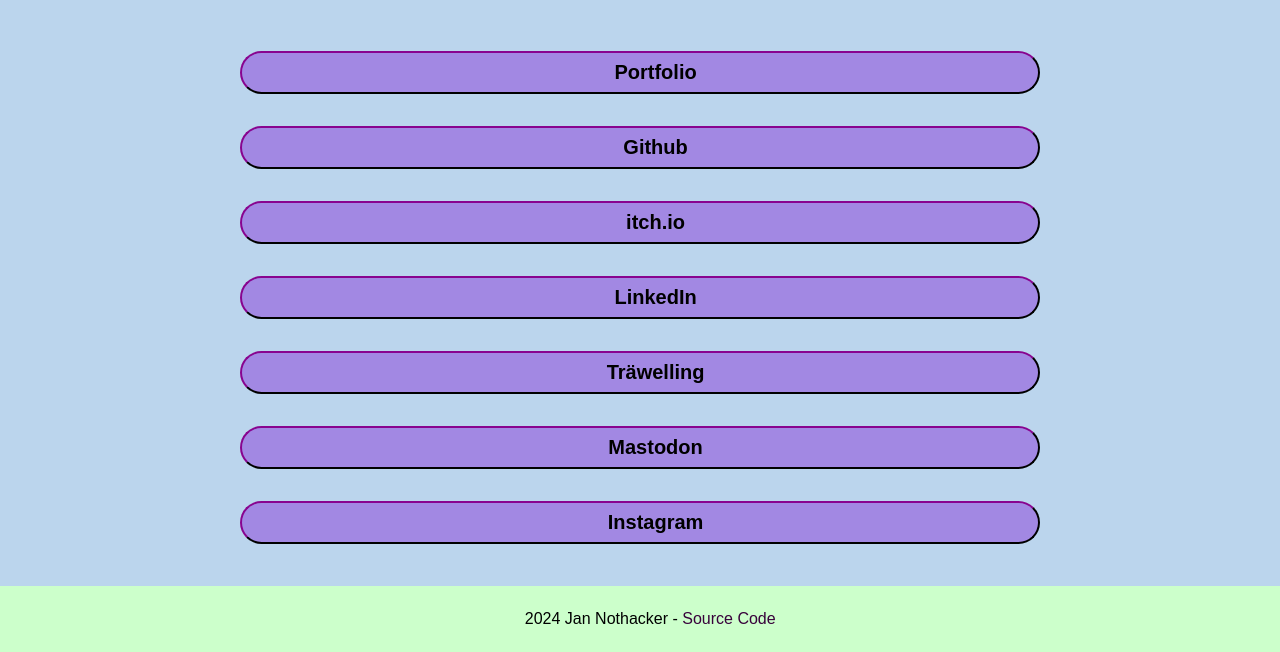
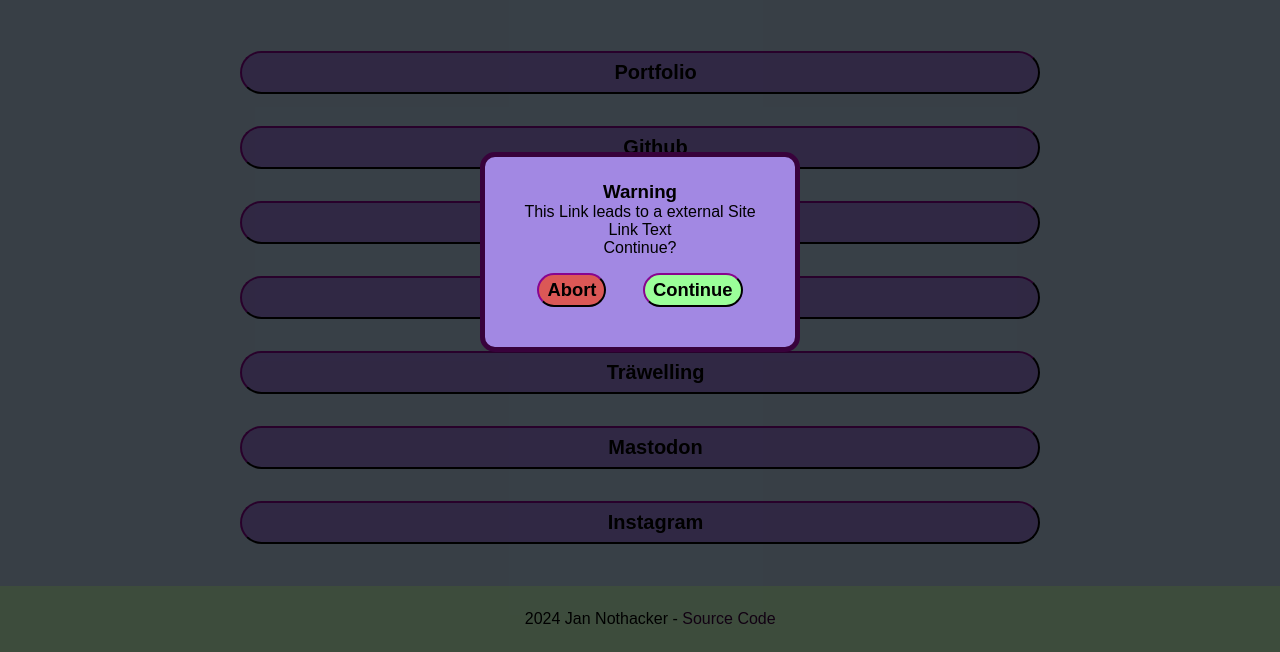
Before and after one commit to JaN0h4ck/LinkList, a website built with Parcel: page src/index.html in a window 1280 px wide. Shown: the part 148-800 px from the top of the page. Built offline with nearby package versions, Linux system fonts and the light colour scheme; files whose address does not match are found by name.

Commit message:
added a modal for confirming leaving the site

```diff
--- a/src/index.html
+++ b/src/index.html
@@ -8,20 +8,32 @@
 		<title>Jans Linktree</title>
 	</head>
 	<body class="body flex flex-vert">
+		<div class="modal-background">
+			<div class="modal-container flex flex-vert flex-center">
+				<h3>Warning</h3>
+				<p>This Link leads to a external Site</p>
+				<p id="staged-link-text">Link Text</p>
+				<p>Continue?</p>
+				<div class="button-container">
+					<button class="btn btn-pill btn-dialogue btn-cancel" type="button">Abort</button>
+					<button class="btn btn-pill btn-dialogue btn-accept" type="button">Continue</button>
+				</div>
+			</div>
+		</div>
 		<h1 class="title">Jan's Links</h1>
 		<div class="flex flex-vert flex-center">
 			<a class="a" href="https://portfolio.jan-nothacker.de" target="_blank"
-				><button class="btn btn-pill" id="portfolio" tabindex="-1">
+				><button class="btn btn-pill btn-link" id="portfolio" tabindex="-1">
 					Portfolio
 				</button></a
 			>
 			<a class="a" href="https://github.com/JaN0h4ck" target="_blank"
-				><button class="btn btn-pill" id="github" tabindex="-1">
+				><button class="btn btn-pill btn-link" id="github" tabindex="-1">
 					Github
 				</button></a
 			>
 			<a class="a" href="https://jan0h4ck.itch.io/" target="_blank"
-				><button class="btn btn-pill" id="itchio" tabindex="-1">
+				><button class="btn btn-pill btn-link" id="itchio" tabindex="-1">
 					itch.io
 				</button></a
 			>
@@ -29,22 +41,22 @@
 				class="a"
 				href="https://www.linkedin.com/in/jan-robert-nothacker-0a7b43264/"
 				target="_blank"
-				><button class="btn btn-pill" id="linkedin" tabindex="-1">
+				><button class="btn btn-pill btn-link" id="linkedin" tabindex="-1">
 					LinkedIn
 				</button></a
 			>
 			<a class="a" href="https://traewelling.de/@JaN0h4ck" target="_blank"
-				><button class="btn btn-pill" id="travelling" tabindex="-1">
+				><button class="btn btn-pill btn-link" id="travelling" tabindex="-1">
 					Träwelling
 				</button></a
 			>
 			<a class="a" href="https://det.social/@JaN0h4ck" rel="me" target="_blank"
-				><button class="btn btn-pill" id="mastodon" tabindex="-1">
+				><button class="btn btn-pill btn-link" id="mastodon" tabindex="-1">
 					Mastodon
 				</button></a
 			>
 			<a class="a" href="https://www.instagram.com/jan0h4ck/" target="_blank"
-				><button class="btn btn-pill" id="instagram" tabindex="-1">
+				><button class="btn btn-pill btn-link" id="instagram" tabindex="-1">
 					Instagram
 				</button></a
 			>
--- a/src/scss/styles.scss
+++ b/src/scss/styles.scss
@@ -56,21 +56,42 @@
 	align-items: center;
 }
 
+.hidden {
+	display: none;
+}
+
 .btn {
 	margin: 1rem;
 	border-color: var(--primary-color);
 	background-color: var(--secondary-color);
 	color: var(--text-color);
-	transition: 200ms ease-in-out;
-	max-width: 800px;
-	width: 80svw;
-	padding: 0.5rem;
-	cursor: pointer;
 
 	&:hover {
 		color: var(--quad-color);
 		border-color: var(--secondary-color);
 		background-color: var(--primary-color);
+	}
+
+	&.btn-dialogue {
+		font-size: 1.15rem;
+		padding: .25rem .5rem;
+		&.btn-accept {
+			background-color: #9BFF99;
+			&:hover {
+				background-color: var(--fifth-color);
+			}
+		}
+		&.btn-cancel {
+			background-color: #DB5856;
+		}
+	}
+
+	&.btn-link {
+		transition: 200ms ease-in-out;
+		max-width: 800px;
+		width: 80svw;
+		padding: 0.5rem;
+		cursor: pointer;
 	}
 }
 
@@ -151,6 +172,30 @@
 	justify-content: center;
 }
 
+.modal-background {
+	background-color: rgba($color: #000, $alpha: .7);
+	width: 100svw;
+	height: 100svh;
+	position: absolute;
+
+	z-index: 3;
+}
+
+.modal-container {
+	background-color: var(--secondary-color);
+	border: 5px solid var(--primary-color);
+	border-radius: 15px;
+	position: relative;
+
+	justify-content: center;
+
+	width: 25svw;
+	height: 25svh;
+	left: 50%;
+	top: 50%;
+	transform: translateX(-50%) translateY(-50%);
+}
+
 @keyframes breathe-up-down {
 	0% {
 		transform: translateY(0%);
```
